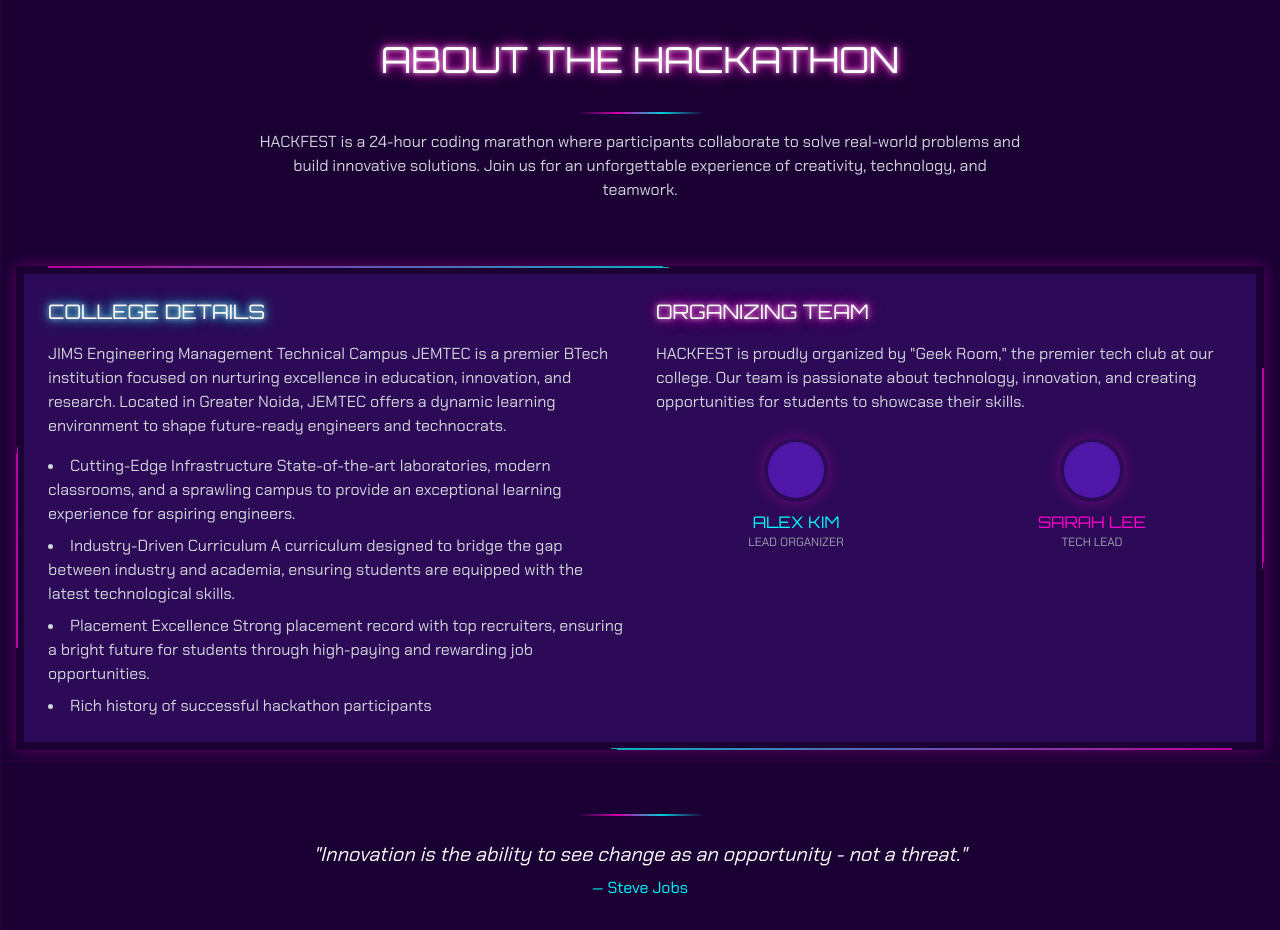
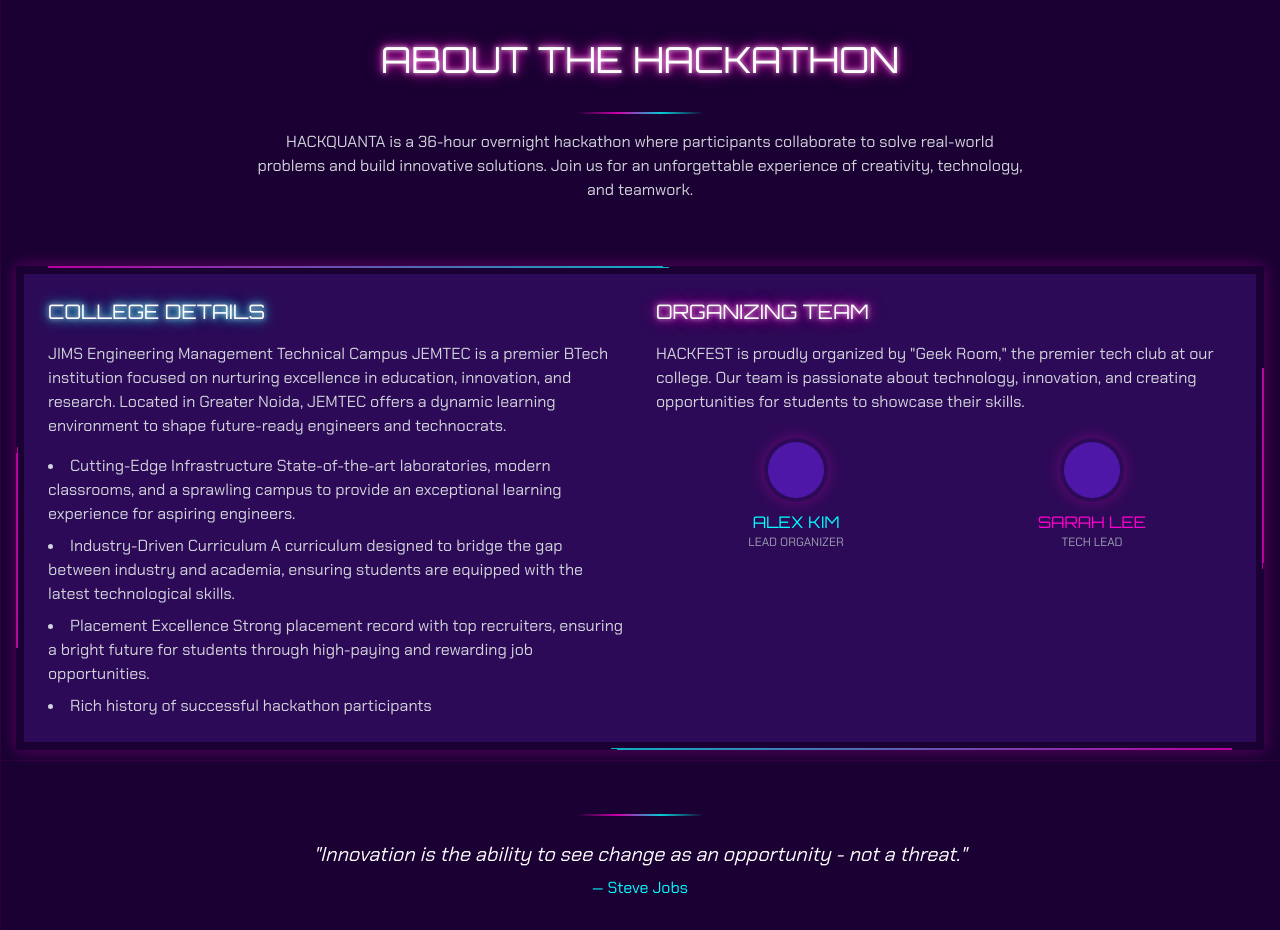
Before and after one commit to Mohitclan/hack-quanta, a React (Vite) app: page / in a window 1280 px wide. Shown: the part 840-1770 px from the top of the page. Built offline with nearby package versions, Linux system fonts and the light colour scheme.

Commit message:
Update AboutSection.tsx

```diff
--- a/src/components/AboutSection.tsx
+++ b/src/components/AboutSection.tsx
@@ -41,9 +41,9 @@ const AboutSection = () => {
           <h2 className="text-3xl md:text-4xl font-display mb-4 neon-text inline-block">ABOUT THE HACKATHON</h2>
           <div className="horizontal-line w-32 mx-auto my-4"></div>
           <p className="max-w-3xl mx-auto text-gray-300">
-            HACKFEST is a 24-hour coding marathon where participants collaborate
-            to solve real-world problems and build innovative solutions. Join us for
-            an unforgettable experience of creativity, technology, and teamwork.
+           HACKQUANTA is a 36-hour overnight hackathon where participants collaborate to solve real-world problems and build innovative solutions.
+            Join us for an unforgettable experience of
+            creativity, technology, and teamwork.
           </p>
         </div>
 
```
